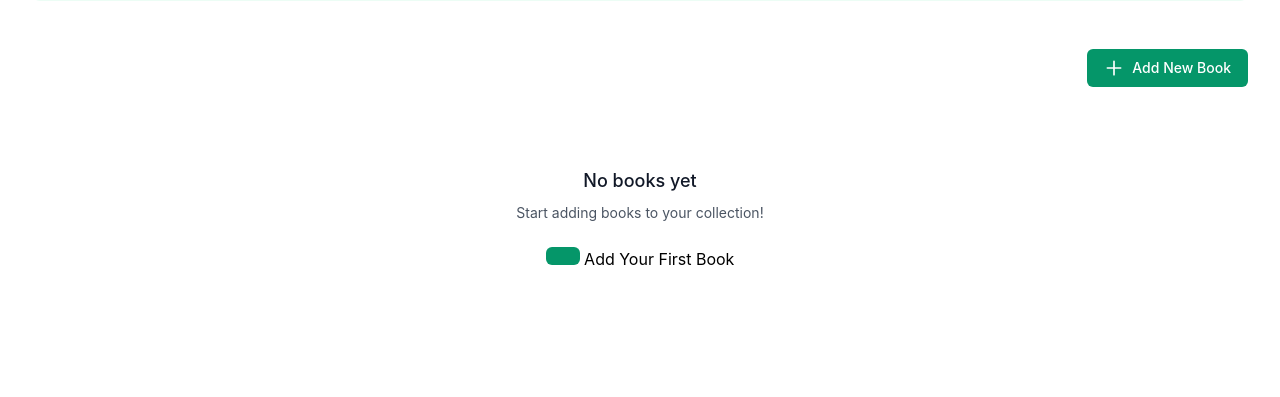
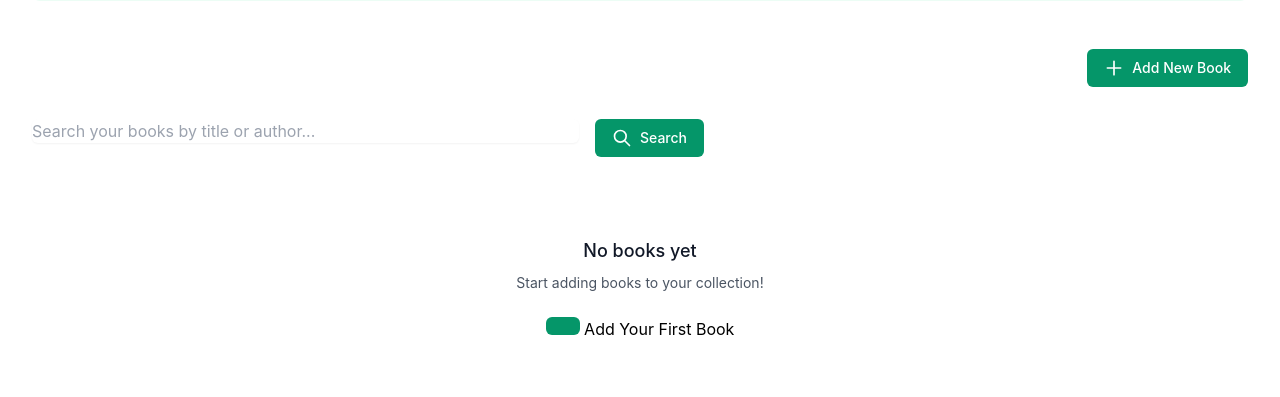
Before and after one commit to DanaG314/shelfspace, a Django app: page /bookshelf/ in a window 1280 px wide. Shown: the part 228-625 px from the top of the page. Run offline with Django 5.2, Linux system fonts and the light colour scheme; the visitor is signed in with stand-in values (Sample User, id 1); data that the repository does not hold is empty; some libraries are stand-ins or nearby versions.

Commit message:
search bar

```diff
--- a/main_app/templates/books/bookshelf.html
+++ b/main_app/templates/books/bookshelf.html
@@ -41,6 +41,31 @@ ShelfSpace{%endblock%} {% block content %}
     </svg>
     Add New Book
   </a>
+</div>
+<!-- Search Bar -->
+<div class="mb-8">
+    <form method="GET" class="flex gap-4 max-w-2xl">
+        <div class="flex-1">
+            <input
+                type="search"
+                name="search"
+                placeholder="Search your books by title or author..."
+                value="{{ search_query }}"
+                class="w-full rounded-md border-gray-300 shadow-sm focus:border-emerald-500 focus:ring-emerald-500"
+            >
+        </div>
+        <button type="submit" class="inline-flex items-center px-4 py-2 border border-transparent text-sm font-medium rounded-md text-white bg-emerald-600 hover:bg-emerald-700">
+            <svg class="h-5 w-5 mr-2" fill="none" viewBox="0 0 24 24" stroke="currentColor">
+                <path stroke-linecap="round" stroke-linejoin="round" stroke-width="2" d="M21 21l-6-6m2-5a7 7 0 11-14 0 7 7 0 0114 0z" />
+            </svg>
+            Search
+        </button>
+        {% if search_query %}
+        <a href="{% url 'bookshelf' %}" class="inline-flex items-center px-4 py-2 border border-gray-300 text-sm font-medium rounded-md text-gray-700 bg-white hover:bg-gray-50">
+            Clear
+        </a>
+        {% endif %}
+    </form>
 </div>
     <!-- Book Grid -->
     <div class="grid grid-cols-1 sm:grid-cols-2 lg:grid-cols-4 gap-8 px-8">
--- a/main_app/views.py
+++ b/main_app/views.py
@@ -15,6 +15,7 @@ from django.contrib import messages
 from django.views.generic.edit import DeleteView
 from django import forms
 from django.utils import timezone
+from django.db.models import Q
 
 
 class Home(TemplateView):
@@ -237,3 +238,24 @@ def book_add(request):
             print(f"Author length: {len(author_string)}")
 
     return redirect('book-search')
+
+
+@login_required
+def bookshelf(request):
+    books = Book.objects.filter(user=request.user)
+
+    # Add search filter
+    search_query = request.GET.get('search', '')
+    if search_query:
+        books = books.filter(
+            Q(title__icontains=search_query) |
+            Q(author__icontains=search_query)
+        )
+
+    # Keep default ordering
+    books = books.order_by('-updated_at')
+
+    return render(request, 'books/bookshelf.html', {
+        'books': books,
+        'search_query': search_query,
+    })
```
